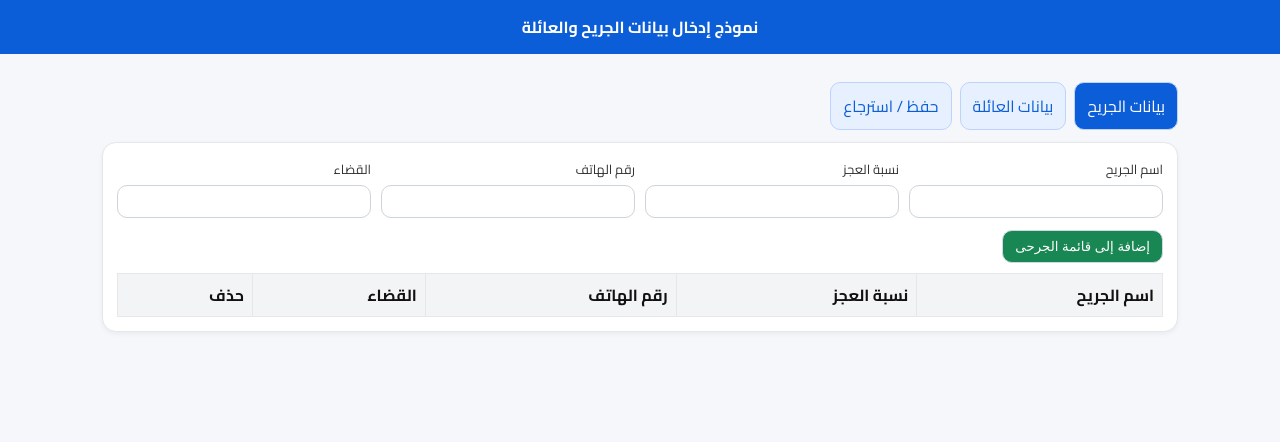
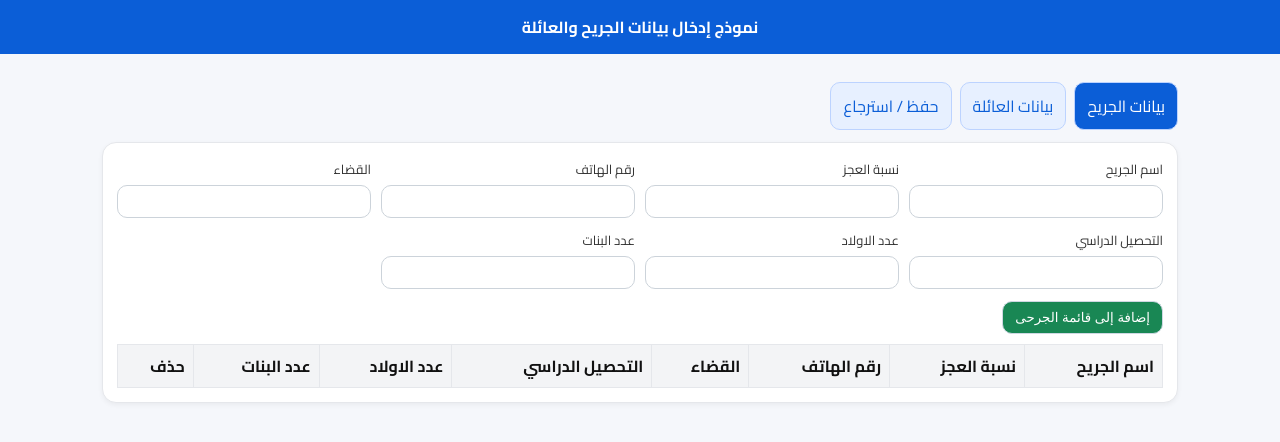
Before and after one commit to MAYTHAM1995/wounded, a plain HTML site: page index.html in a window 1280 px wide. Drawn offline with Linux system fonts and the light colour scheme.

Commit message:
Update index.html

```diff
--- a/index.html
+++ b/index.html
@@ -38,7 +38,7 @@
     <div class="tab" data-tab="export">حفظ / استرجاع</div>
   </div>
 
-  <!-- الجريح -->
+  <!-- تبويب الجريح -->
   <section class="card" id="tab-wounded">
     <div class="grid" id="wounded-grid"></div>
     <div class="actions">
@@ -47,13 +47,13 @@
     <table id="wounded-table"><thead></thead><tbody></tbody></table>
   </section>
 
-  <!-- العائلة -->
+  <!-- تبويب العائلة -->
   <section class="card" id="tab-family" style="display:none">
     <div class="actions"><button class="primary" id="add-family-row">إضافة فرد</button></div>
     <table id="family-table"><thead></thead><tbody></tbody></table>
   </section>
 
-  <!-- الحفظ -->
+  <!-- تبويب الحفظ -->
   <section class="card" id="tab-export" style="display:none">
     <div class="actions">
       <button id="send-gsheets" class="primary">إرسال إلى Google Sheets</button>
@@ -65,6 +65,7 @@
 </div>
 
 <script>
+// رابط Google Apps Script Web App
 const GS_ENDPOINT = 'https://script.google.com/macros/s/AKfycbzlq8sS3rQKiVwDJrl6AxTAgQmxiFX_ZvWSJGRdj49VedUn0c5EJMabpTSrDx7wFuBL/exec';
 
 // Tabs control
@@ -83,13 +84,19 @@ const WOUNDED_FIELDS=[
   {label:'اسم الجريح',id:'name'},
   {label:'نسبة العجز',id:'disability'},
   {label:'رقم الهاتف',id:'phone'},
-  {label:'القضاء',id:'city'}
+  {label:'القضاء',id:'city'},
+  {label:'التحصيل الدراسي',id:'edu'},
+  {label:'عدد الاولاد',id:'sons'},
+  {label:'عدد البنات',id:'daughters'}
 ];
 const FAMILY_FIELDS=[
   {label:'اسم المستفيد',id:'fname'},
   {label:'الصلة',id:'relation'},
   {label:'تاريخ الولادة',id:'birth'},
-  {label:'الحالة الاجتماعية',id:'status'}
+  {label:'الحالة الاجتماعية',id:'status'},
+  {label:'المهنة',id:'job'},
+  {label:'التحصيل الدراسي',id:'edu'},
+  {label:'الحالة الصحية',id:'health'}
 ];
 
 // Build wounded inputs
```
